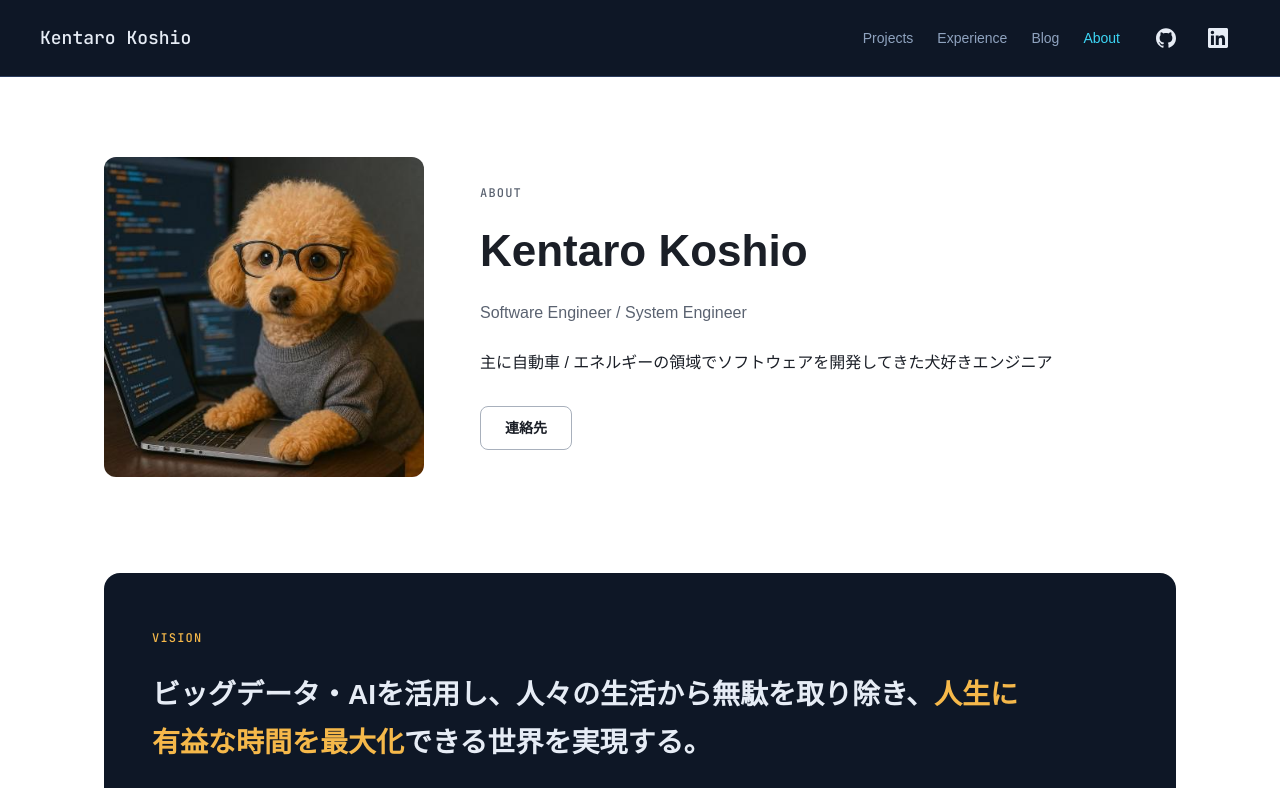
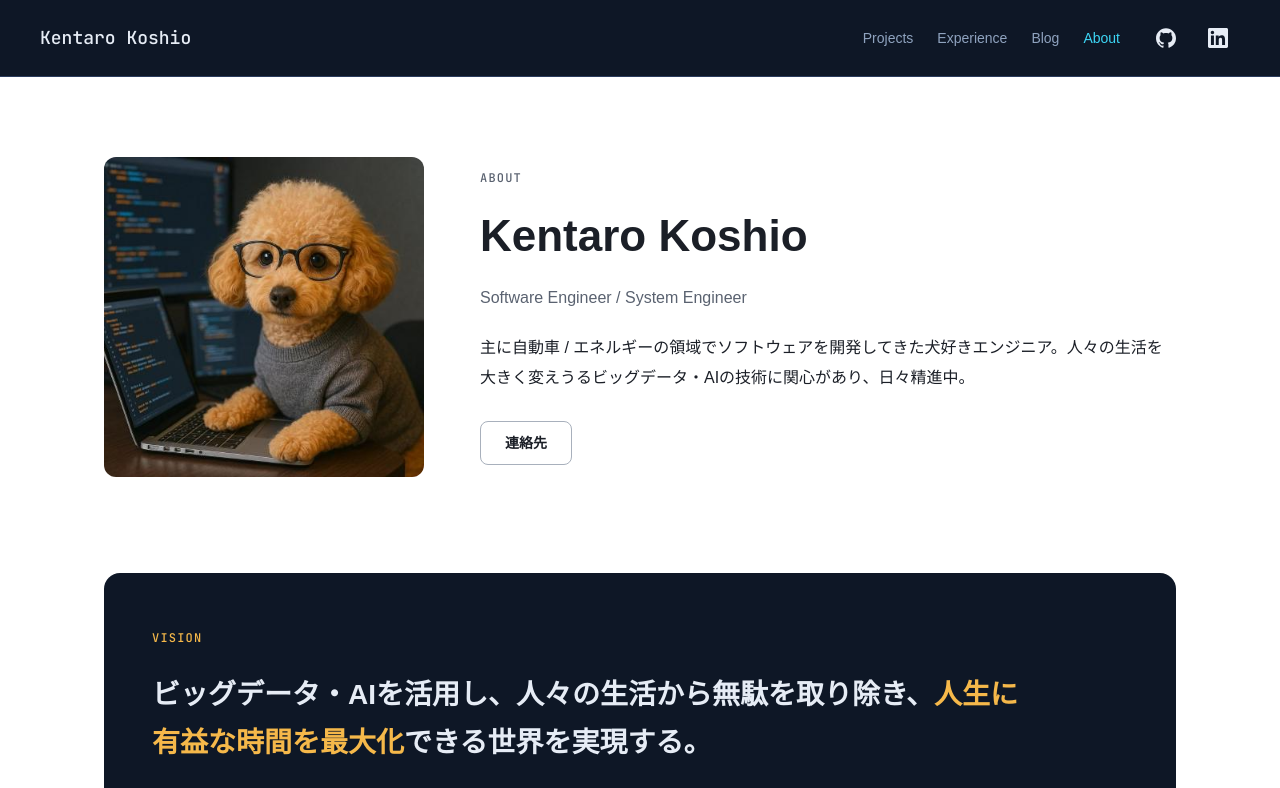
Before and after one commit to koshio123/portfolio, a Next.js app: page /about in a window 1280 px wide. Shown: the top 788 px of the page. Built offline with nearby package versions, Linux system fonts and the light colour scheme; a web font is replaced by a local one.

Commit message:
About: 自己紹介に関心領域を追記

```diff
--- a/app/about/page.tsx
+++ b/app/about/page.tsx
@@ -11,7 +11,7 @@ export const metadata: Metadata = {
   description: "自己紹介、大切にしていること、連絡先",
 };
 
-const intro = "主に自動車 / エネルギーの領域でソフトウェアを開発してきた犬好きエンジニア";
+const intro = "主に自動車 / エネルギーの領域でソフトウェアを開発してきた犬好きエンジニア。人々の生活を大きく変えうるビッグデータ・AIの技術に関心があり、日々精進中。";
 
 const values = [
   { title: "[価値観1]", text: "[説明]" },
```
